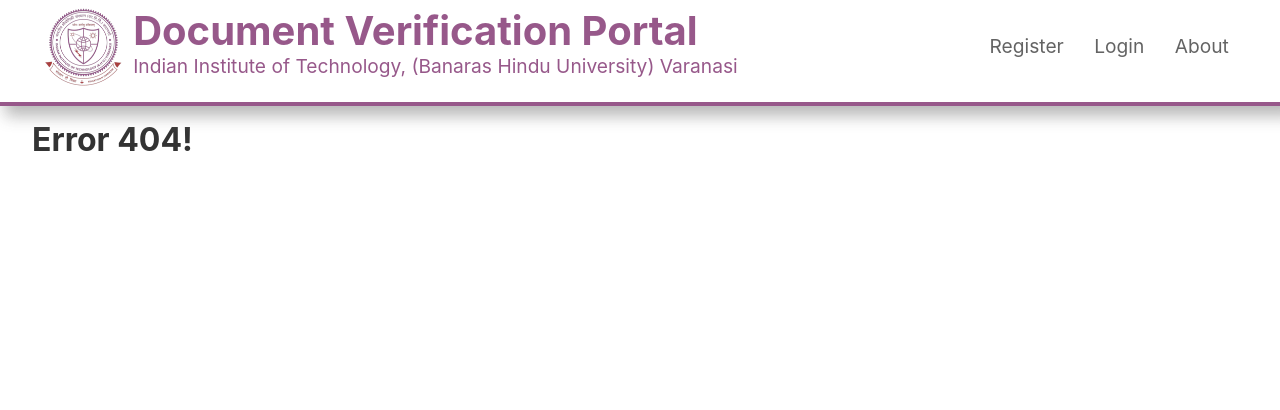
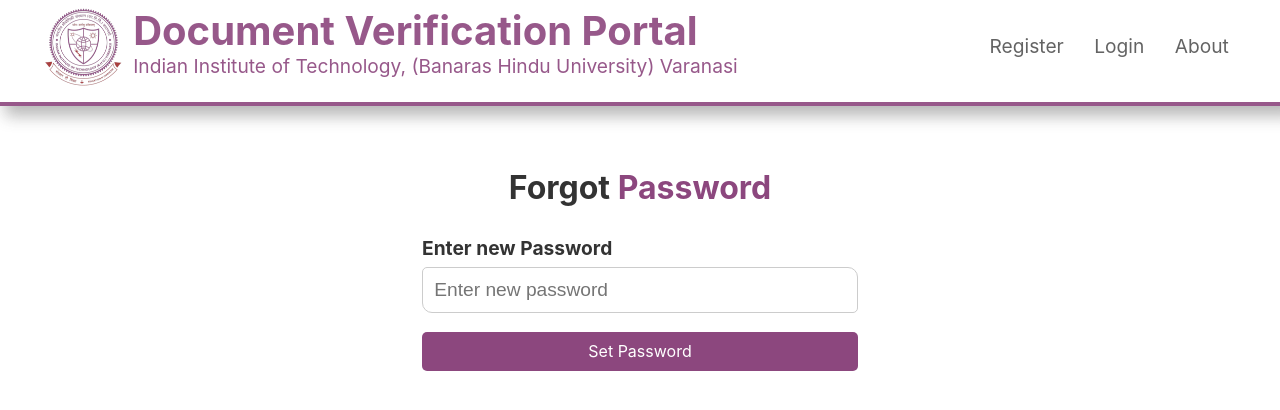
Before and after one commit to amanpatniajmer/verit, a React (Create React App) app: page /enterpassword in a window 1280 px wide. Before the commit this address had no page. Shown: the top 410 px of the page. Built offline with nearby package versions, Linux system fonts and the light colour scheme.

Commit message:
Forgot Password email done

```diff
--- a/src/App.js
+++ b/src/App.js
@@ -18,6 +18,8 @@ import StudentAddExternal from "./components/pages/student/AddExternal";
 import StudentAddPor from "./components/pages/student/AddPor";
 import StudentList from "./components/pages/student/List";
 import EventsList from "./components/pages/admin/EventsList";
+import ForgotPassword from "./components/auth/ForgotPassword";
+import EnterPassword from "./components/auth/EnterPassword";
 
 function App() {
   const [authenticated, setAuthenticated] = useState(localStorage.getItem("token"))
@@ -49,6 +51,8 @@ function App() {
             <Switch>
             <Route exact path="/" render={(props)=><Login {...props} setauthenticated={setAuthenticated} setAdmin={setAdmin}/>}/>
             <Route exact path="/about" component={About} />
+            <Route exact path="/forgotpassword" component={ForgotPassword} />
+            <Route exact path="/enterpassword" component={EnterPassword} />
             <Route exact path="/sign-up" component={Register} />
             <Route path='/' component={Forbidden}/>
             </Switch>
--- /dev/null
+++ b/src/components/auth/EnterPassword.js
@@ -0,0 +1,56 @@
+import React, { useState } from 'react'
+import Axios from 'axios';
+import queryString from "query-string";
+
+const EnterPassword = ({ location }) => {
+    let token = queryString.parse(location.search).token;
+    const [password,setPassword] = useState("");
+    const onSubmit = (e) => {
+        e.preventDefault();
+
+        if (password === "") {
+            alert("Fields can`t be empty.");
+        }
+        else {
+            let object={};
+            object['password']=password;
+            Axios.post(`http://localhost:5000/api/forgotpassword/${token}`,object)
+            .then((res) => {
+                setPassword("");
+                console.log(res.data);
+            })
+            .catch((e) => { console.log('Problem' + e); })
+        }
+    };
+    return (
+        <form onSubmit={onSubmit} className="form-container">
+            <h1 className="text-primary">
+                {" "}
+                <span className="text-dark">Forgot</span> Password{" "}
+            </h1>
+
+            <div className="form-group">
+                <label>Enter new Password</label>
+                <input
+                    type="password"
+                    name="password"
+                    value={password}
+                    placeholder="Enter new password"
+                    onChange={(e)=>setPassword(e.target.value)}
+                    autoComplete="off"
+                    required
+                />
+            </div>
+
+
+
+            <input
+                type="submit"
+                value="Set Password"
+                className="btn btn-block btn-primary"
+            />
+        </form>
+    )
+}
+
+export default EnterPassword
--- /dev/null
+++ b/src/components/auth/ForgotPassword.js
@@ -0,0 +1,58 @@
+import React, { useState } from 'react'
+import Axios from 'axios';
+import queryString from "query-string";
+
+const ForgotPassword = ({ location }) => {
+    let query = queryString.parse(location.search)
+    const onChange = (e) => setEmail(e.target.value);
+    const [email, setEmail] = useState(query.email);
+    const onSubmit = (e) => {
+        e.preventDefault();
+
+        if (email === "") {
+            alert("Please fill in all fields");
+        }
+        else if (!email.match(/[a-z0-9.]@i{1,2}tbhu\.ac\.in/)) {
+            alert('Email not correct. Enter institute email address.')
+        }
+        else {
+            Axios.get(`http://localhost:5000/api/forgotpassword?email=${email}`)
+                .then((res) => {
+                    setEmail("");
+                    console.log(res.data);
+                })
+                .catch((e) => { console.log('Problem' + e); })
+        }
+    };
+    return (
+        <form onSubmit={onSubmit} className="form-container">
+            <h1 className="text-primary">
+                {" "}
+                <span className="text-dark">Forgot</span> Password{" "}
+            </h1>
+
+            <div className="form-group">
+                <label>Email Address</label>
+                <input
+                    type="email"
+                    name="email"
+                    value={email}
+                    placeholder="Enter email"
+                    onChange={onChange}
+                    autoComplete="off"
+                    required
+                />
+            </div>
+
+
+
+            <input
+                type="submit"
+                value="Send Reset Link"
+                className="btn btn-block btn-primary"
+            />
+        </form>
+    )
+}
+
+export default ForgotPassword
--- a/src/components/auth/Login.js
+++ b/src/components/auth/Login.js
@@ -1,4 +1,5 @@
 import React, { useEffect, useState } from "react";
+import { Link } from "react-router-dom";
 import SVG from "../../img/2144242.png";
 import Axios from 'axios';
 
@@ -100,6 +101,7 @@ const Login = ({setauthenticated,setAdmin}) => {
           value="Log In"
           className="btn btn-block btn-primary"
         />
+        <Link to={`/forgotpassword?email=${email}`}>Forgot Password</Link>
       </form>
     </div>
   );
--- a/src/components/auth/Register.js
+++ b/src/components/auth/Register.js
@@ -38,15 +38,15 @@ const Register = () => {
       Axios.post('http://localhost:5000/api/register',object)
       .then((res)=>{
         console.log(res.data)
+        setUser({
+          name: "",
+          roll: "",
+          email: "",
+          password: "",
+        });
         history.push('./')
         })
       .catch((e,res)=>{console.log(e); console.log(res)})
-      setUser({
-        name: "",
-        roll: "",
-        email: "",
-        password: "",
-      });
     }
   };
   const onChange = (e) => setUser({ ...user, [e.target.name]: e.target.value });
```
